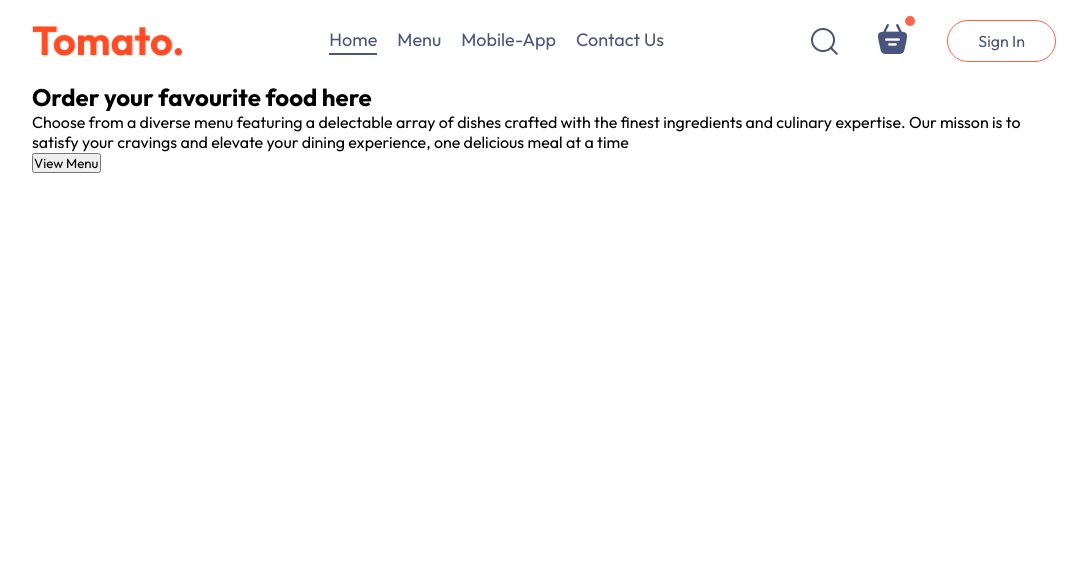
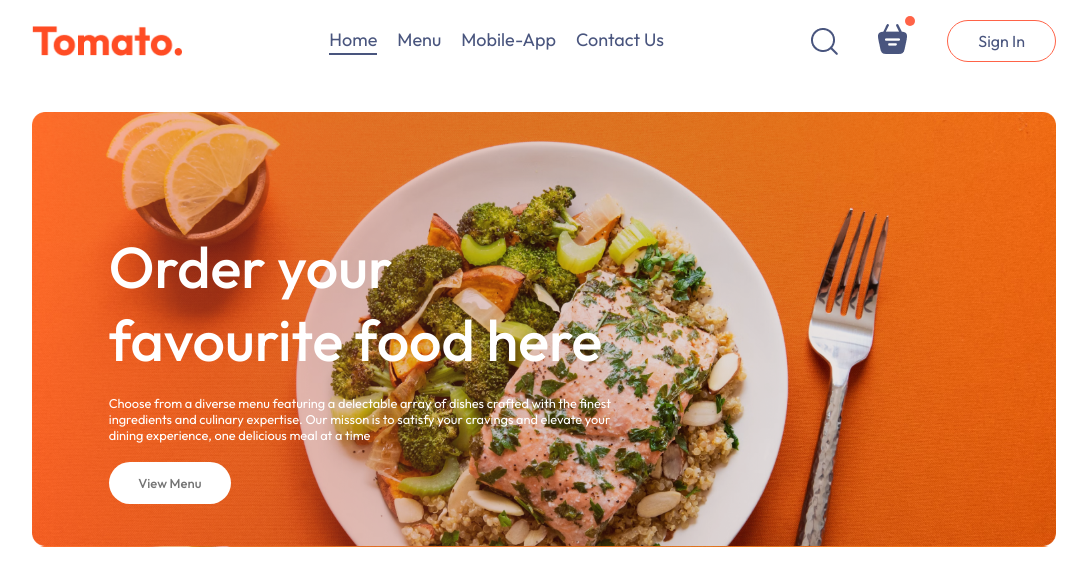
Before and after one commit to JoshiNirdesh/Food-Delivery, a React (Vite) app in the folder frontend/: page / in a window 1280 px wide. Shown: the top 586 px of the page, without its empty margins (96-1183 px from the left). Built offline with nearby package versions, Linux system fonts and the light colour scheme.

Commit message:
header completed

```diff
--- a/frontend/src/components/Header/header.css
+++ b/frontend/src/components/Header/header.css
@@ -0,0 +1,36 @@
+.header {
+  height: 34vw;
+  margin: 30px auto;
+  background: url(/header_img.png);
+  background-size: contain;
+  position: relative;
+}
+.header-content {
+  position: absolute;
+  display: flex;
+  align-items: start;
+  flex-direction: column;
+  gap: 1.5vw;
+  bottom: 10%;
+  max-width: 50%;
+  left: 6vw;
+  animation: fadeIn 3s;
+}
+.header-content h2 {
+  font-weight: 500;
+  color: white;
+  font-size: max(4.5vw, 22px);
+}
+.header-content p {
+  color: white;
+  font-size: 1vw;
+}
+.header-content button {
+  border: none;
+  font-weight: 500;
+  color: #747474;
+  background-color: white;
+  padding: 1vw 2.3vw;
+  font-size: max(1vw, 13px);
+  border-radius: 50px;
+}
--- a/frontend/src/index.css
+++ b/frontend/src/index.css
@@ -34,3 +34,11 @@
 .navbar button:hover {
   background-color: #fff4f2;
 }
+@keyframes fadeIn {
+  0% {
+    opacity: 0;
+  }
+  100% {
+    opacity: 1;
+  }
+}
```
